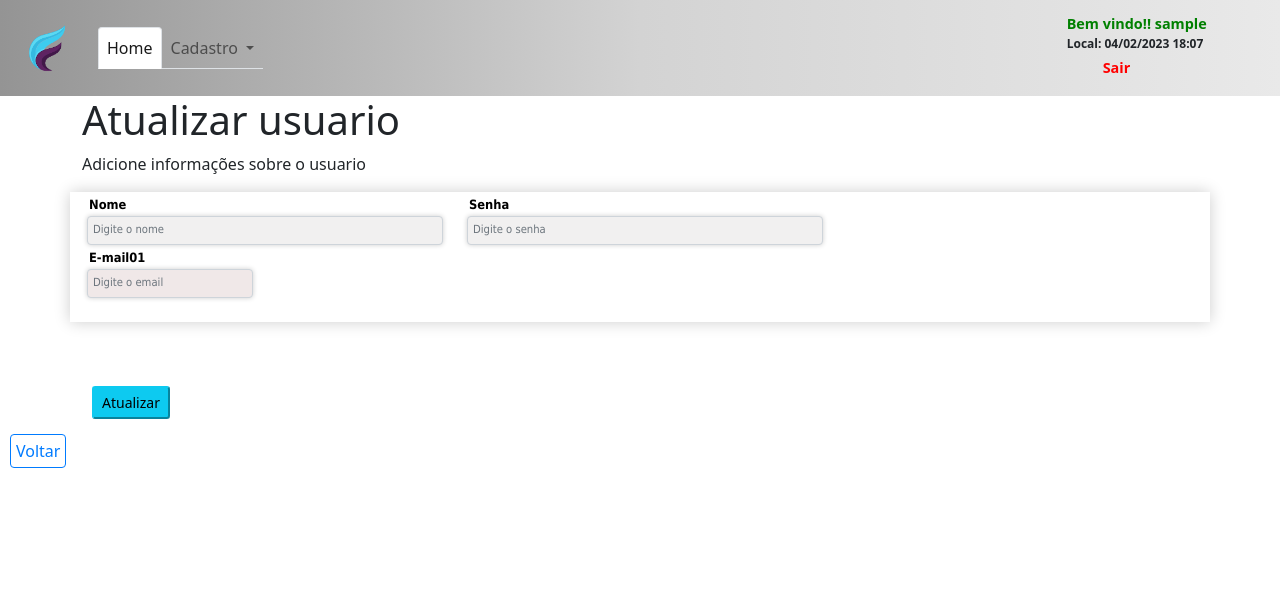
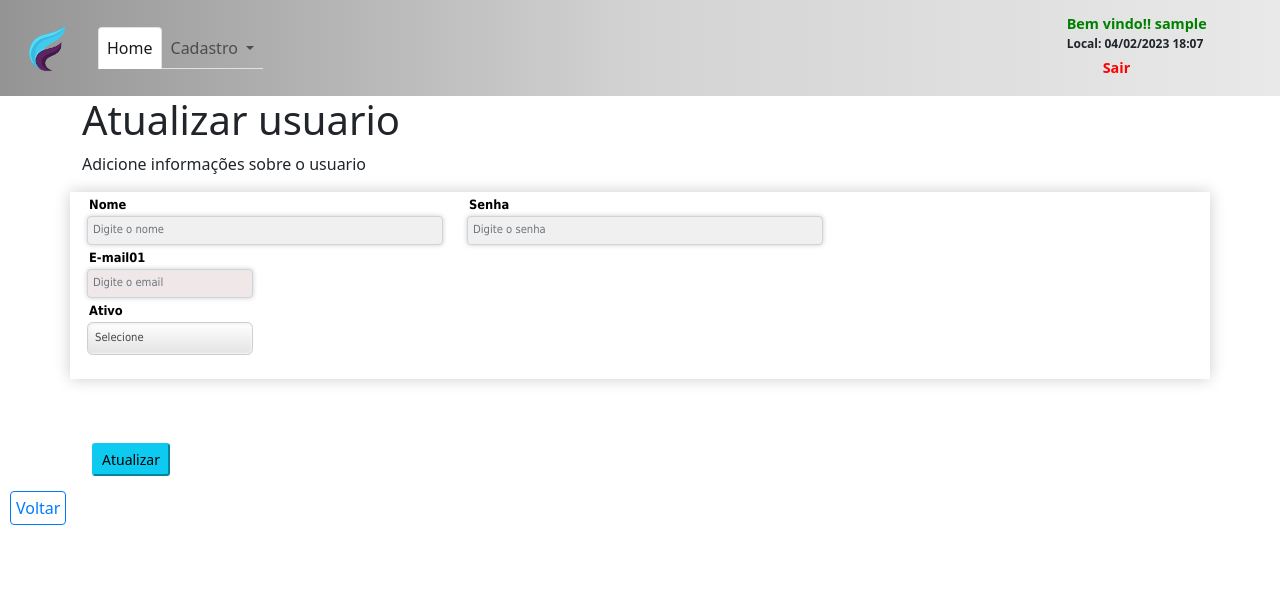
Before and after one commit to crisppi/EventoFull, a PHP site: page /edit_usuario.php in a window 1280 px wide. Shown: the top 595 px of the page. Run offline with PHP 8.4, Linux system fonts and the light colour scheme; the visitor is signed in with stand-in values (Sample User, id 1); data that the repository does not hold is empty.

Commit message:
07/02 (3)

```diff
--- a/cad_evento.php
+++ b/cad_evento.php
@@ -211,11 +211,11 @@ $id_evento = filter_input(INPUT_GET, "id_evento");
     </div>
     <button style="margin:10px; font-weight:bold" type="submit" class="btn-sm btn-info styled">Cadastrar</button>
     <br>
-    <?php if (!empty($flassMessage["msg"])) : ?>
+    <!-- <?php if (!empty($flassMessage["msg"])) : ?>
         <div class="msg-container">
             <p class="msg <?= $flassMessage["type"] ?>"><?= $flassMessage["msg"] ?></p>
         </div>
-    <?php endif; ?>
+    <?php endif; ?> -->
     </form>
     <div>
         <hr>
--- a/dao/eventoDao.php
+++ b/dao/eventoDao.php
@@ -322,6 +322,7 @@ class eventoDAO implements eventoDAOInterface
         $stmt->bindParam(":status", $evento->status);
         $stmt->bindParam(":propria", $evento->propria);
         $stmt->bindParam(":empresa", $evento->empresa);
+        $stmt->bindParam(":ativo", $evento->ativo);
         $stmt->bindParam(":tipo_evento", $evento->tipo_evento);
         $stmt->execute();
 
--- a/dao/usuarioDao.php
+++ b/dao/usuarioDao.php
@@ -33,15 +33,16 @@ class UserDAO implements UserDAOInterface
     {
 
         $stmt = $this->conn->prepare("INSERT INTO tb_user(
-          usuario_user, email_user, senha_user, ativo_user
+          usuario_user, email_user, senha_user, ativo_user, nivel_user
         ) VALUES (
-          :usuario_user, :email_user, :senha_user, :ativo_user
+          :usuario_user, :email_user, :senha_user, :ativo_user, :nivel_user
         )");
 
         $stmt->bindParam(":usuario_user", $usuario->usuario_user);
         $stmt->bindParam(":email_user", $usuario->email_user);
         $stmt->bindParam(":ativo_user", $usuario->ativo_user);
         $stmt->bindParam(":senha_user", $usuario->senha_user);
+        $stmt->bindParam(":nivel_user", $usuario->nivel_user);
 
         $stmt->execute();
 
@@ -63,6 +64,7 @@ class UserDAO implements UserDAOInterface
         usuario_user = :usuario_user,
         email_user = :email_user,
         ativo_user = :ativo_user,
+        nivel_user = :nivel_user,
         senha_user = :senha_user
 
         WHERE id_usuario = :id_usuario
@@ -71,6 +73,7 @@ class UserDAO implements UserDAOInterface
         $stmt->bindParam(":usuario_user", $usuario->usuario_user);
         $stmt->bindParam(":email_user", $usuario->email_user);
         $stmt->bindParam(":ativo_user", $usuario->ativo_user);
+        $stmt->bindParam(":nivel_user", $usuario->nivel_user);
         $stmt->bindParam(":senha_user", $senha_user);
 
         $stmt->bindParam(":id_usuario", $usuario->id_usuario);
--- a/edit_negociacao.php
+++ b/edit_negociacao.php
@@ -37,7 +37,7 @@ include_once("array_dados.php");
                         <?php
                         foreach ($dados_hospital as $hosp) {
                             if ($evento->hospital == $hosp) { ?>
-                                <option selected value="<?= $hosp; ?>"><?= $hosp; ?></option>
+                                <option selected value="<?= $evento->hospital; ?>"><?= $hosp; ?></option>
                             <?php } else { ?>
                                 <option value="<?= $hosp; ?>"><?= $hosp; ?></option>
                         <?php  }
@@ -66,7 +66,7 @@ include_once("array_dados.php");
                 <div class="form-group col-sm-2 ">
                     <label class="control-label" for="ativo">Ativo</label>
                     <select class="form-control" id="ativo" name="ativo">
-                        <option value="n">n</option>
+                        <option value="n">Não</option>
                         <option value="s" <?= $evento->ativo == 's' ? ' selected ' : '' ?>>Sim</option>
                         <option value="n" <?= $evento->ativo == 'n' ? ' selected ' : '' ?>>Não</option>
                     </select>
--- a/edit_usuario.php
+++ b/edit_usuario.php
@@ -40,6 +40,16 @@ $usuario = $usuarioDao->findById_user($id_usuario);
                 <div class="form-group col-sm-2">
                     <label for="email">E-mail01</label>
                     <input type="email" class="form-control" id="email_user" value="<?= $usuario->email_user ?>" name="email_user" placeholder="Digite o email">
+                </div>
+            </div>
+            <div class="form-group row">
+                <div class="form-group col-sm-2">
+                    <label for="ativo">Ativo</label>
+                    <select class="form-control" id="ativo" name="ativo">
+                        <option value="">Selecione</option>
+                        <option value="s" <?= $evento->ativo == 's' ? ' selected ' : '' ?>>Sim</option>
+                        <option value="n" <?= $evento->ativo == 'n' ? ' selected ' : '' ?>>Não</option>
+                    </select>
                 </div>
             </div>
             <br>
--- a/formularios/form_list_evento.php
+++ b/formularios/form_list_evento.php
@@ -128,7 +128,11 @@
                         <td scope="row" class="nome-coluna-table"><?= $paciente ?></td>
                         <td scope="row" class="nome-coluna-table"><?= $hospital ?></td>
                         <td scope="row" class="nome-coluna-table"><?= $senha ?></td>
-                        <td scope="row" class="nome-coluna-table"><?= $ativo ?></td>
+                        <td scope="row" class="nome-coluna-table"><?php if ($ativo == "s") {
+                                                                        echo "Sim";
+                                                                    } else {
+                                                                        echo "Não";
+                                                                    }  ?></td>
                         <td scope="row" class="nome-coluna-table"><?= $status ?></td>
                         <td scope="row" class="nome-coluna-table">R$ <?= number_format($valor_negociado, 2, ',', '.') ?></td>
                         <td scope="row" class="nome-coluna-table"><?= $rel_evento ?></td>
--- a/formularios/form_list_usuario.php
+++ b/formularios/form_list_usuario.php
@@ -98,6 +98,7 @@
                     <th scope="col">Senha</th>
                     <th scope="col">Email</th>
                     <th scope="col">Ativo</th>
+                    <th scope="col">Nível</th>
                     <th scope="col">Ações</th>
                 </tr>
             </thead>
@@ -113,6 +114,7 @@
                         <td scope="row" class="nome-coluna-table"><?= $senha_user ?></td>
                         <td scope="row" class="nome-coluna-table"><?= $email_user ?></td>
                         <td scope="row" class="nome-coluna-table"><?= $ativo_user ?></td>
+                        <td scope="row" class="nome-coluna-table"><?= $nivel_user ?></td>
 
                         <td class="action">
                             <!-- <a href="cad_usuario.php"><i name="type" value="create" style="color:green; margin-right:10px" class="bi bi-plus-square-fill edit-icon"></i></a> -->
--- a/models/usuario.php
+++ b/models/usuario.php
@@ -6,6 +6,7 @@ class Usuario
     public $usuario_user;
     public $email_user;
     public $ativo_user;
+    public $nivel_user;
     public $senha_user;
     public $hash_senha;
     public $token;
--- a/process_evento.php
+++ b/process_evento.php
@@ -10,7 +10,6 @@ $eventoDao = new eventoDAO($conn, $BASE_URL);
 
 // Resgata o tipo do formulário
 $type = filter_input(INPUT_POST, "type");
-echo $type;
 // Resgata dados do usuário
 
 if ($type === "create") {
@@ -45,7 +44,7 @@ if ($type === "create") {
     $evento = new evento();
 
     // Validação mínima de dados
-    if (!empty($paciente)) {
+    if (!empty(3 < 4)) {
 
         $evento->paciente = $paciente;
         $evento->sexo = $sexo;
@@ -82,7 +81,6 @@ if ($type === "create") {
 } else if ($type === "update") {
 
     $eventoDao = new eventoDAO($conn, $BASE_URL);
-    print_r($eventoDao);
     // Receber os dados dos inputs
     $id_evento = filter_input(INPUT_POST, "id_evento");
     $paciente = filter_input(INPUT_POST, "paciente");
@@ -129,7 +127,6 @@ if ($type === "create") {
     $eventoData->prolongamento = $prolongamento;
     $eventoData->tipo_evento = $tipo_evento;
     $eventoData->gravidade = $gravidade;
-    $eventoData->ativo = $ativo;
     $eventoData->negociado = $negociado;
     $eventoData->valor_negociado = $valor_negociado;
     $eventoData->status = $status;
@@ -139,6 +136,7 @@ if ($type === "create") {
     $eventoData->evitavel = $evitavel;
     $eventoData->senha = $senha;
     $eventoData->alta = $alta;
+    $eventoData->ativo = $ativo;
     $eventoData->seguradora = $seguradora;
 
     $eventoDao->update($eventoData);
--- a/process_usuario.php
+++ b/process_usuario.php
@@ -19,6 +19,7 @@ if ($type === "create") {
     $usuario_user = filter_input(INPUT_POST, "usuario_user");
     $email_user = filter_input(INPUT_POST, "email_user");
     $ativo_user = filter_input(INPUT_POST, "ativo_user");
+    $nivel_user = filter_input(INPUT_POST, "nivel_user");
     $senha_user = password_hash($_POST["senha_user"], PASSWORD_DEFAULT);
 
     $usuario = new Usuario();
@@ -29,6 +30,7 @@ if ($type === "create") {
         $usuario->usuario_user = $usuario_user;
         $usuario->email_user = $email_user;
         $usuario->ativo_user = $ativo_user;
+        $usuario->nivel_user = $nivel_user;
         $usuario->senha_user = $senha_user;
 
         $userDao->create($usuario);
```
Also changed, not shown: cad_usuario.php (+14 -0 lines).
